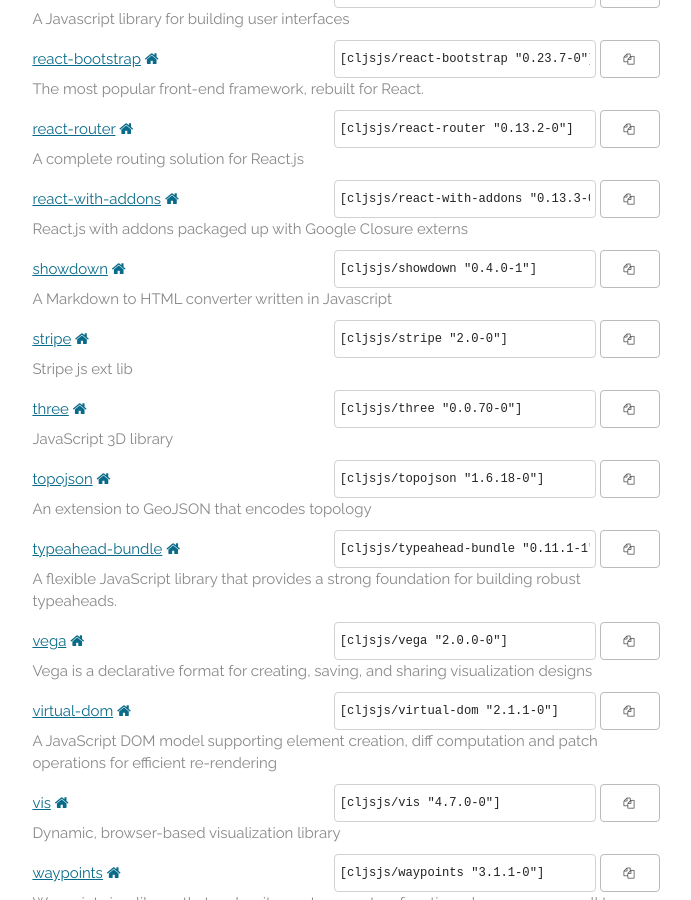
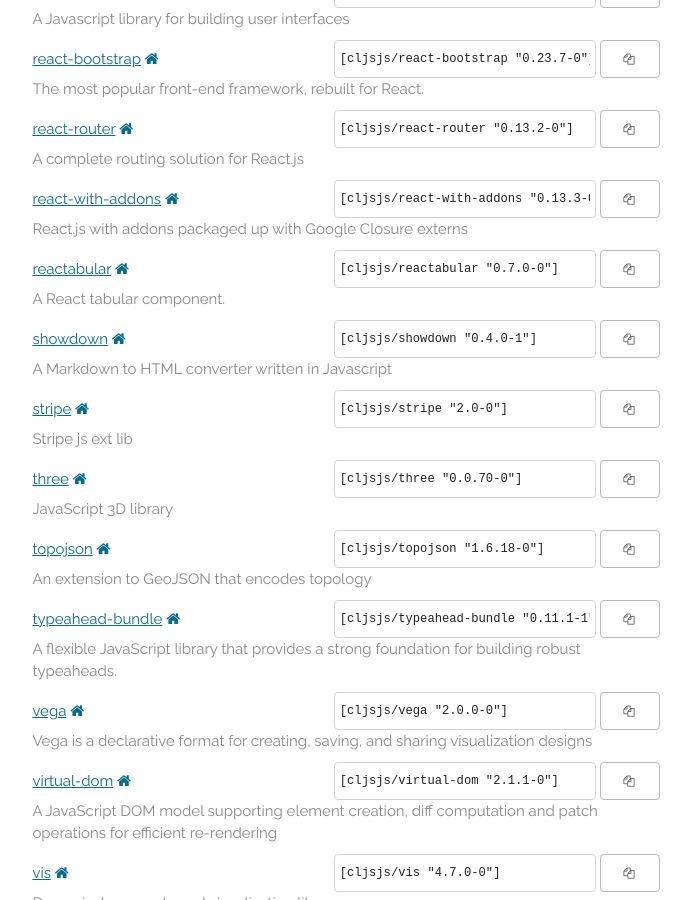
Before and after one commit to cljsjs/cljsjs.github.io, a Jekyll site: the page built from index.markdown, in a window 1280 px wide and 900 px high, scrolled down 5498 px. Shown: the whole window, without its empty margins (294-985 px from the left). Built offline with Jekyll 4.4.1, drawn with Linux system fonts in a browser that asks for light colours; nearby versions of some CDN libraries; comment, search, counter and statistics services are not loaded.

Commit message:
Automatic update

```diff
--- a/_includes/packages.html
+++ b/_includes/packages.html
@@ -578,6 +578,15 @@
     <p class="description">React.js with addons packaged up with Google Closure externs</p>
   </li>
   <li>
+    <a href="https://clojars.org/cljsjs/reactabular">reactabular</a>
+    <a href="http://bebraw.github.io/reactabular/" target="new"><i class="fa fa-home"></i></a>
+    <span class="clojars">
+      <input type="text" value='[cljsjs/reactabular "0.7.0-0"]'/>
+      <button data-clipboard-text='[cljsjs/reactabular "0.7.0-0"]'><i class="fa fa-copy"></i></button>
+    </span>
+    <p class="description">A React tabular component.</p>
+  </li>
+  <li>
     <a href="https://clojars.org/cljsjs/showdown">showdown</a>
     <a href="https://github.com/showdownjs/showdown" target="new"><i class="fa fa-home"></i></a>
     <span class="clojars">
```
